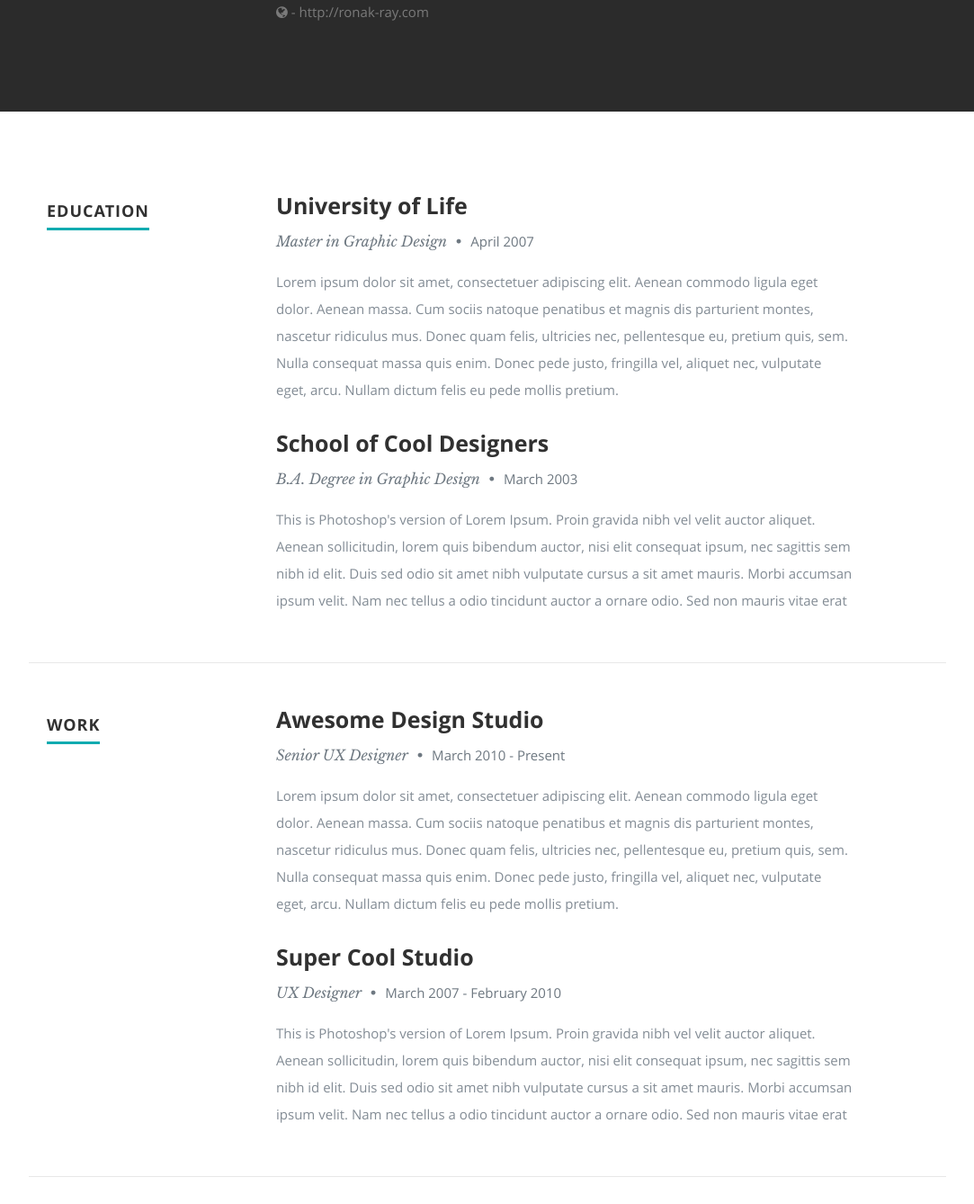
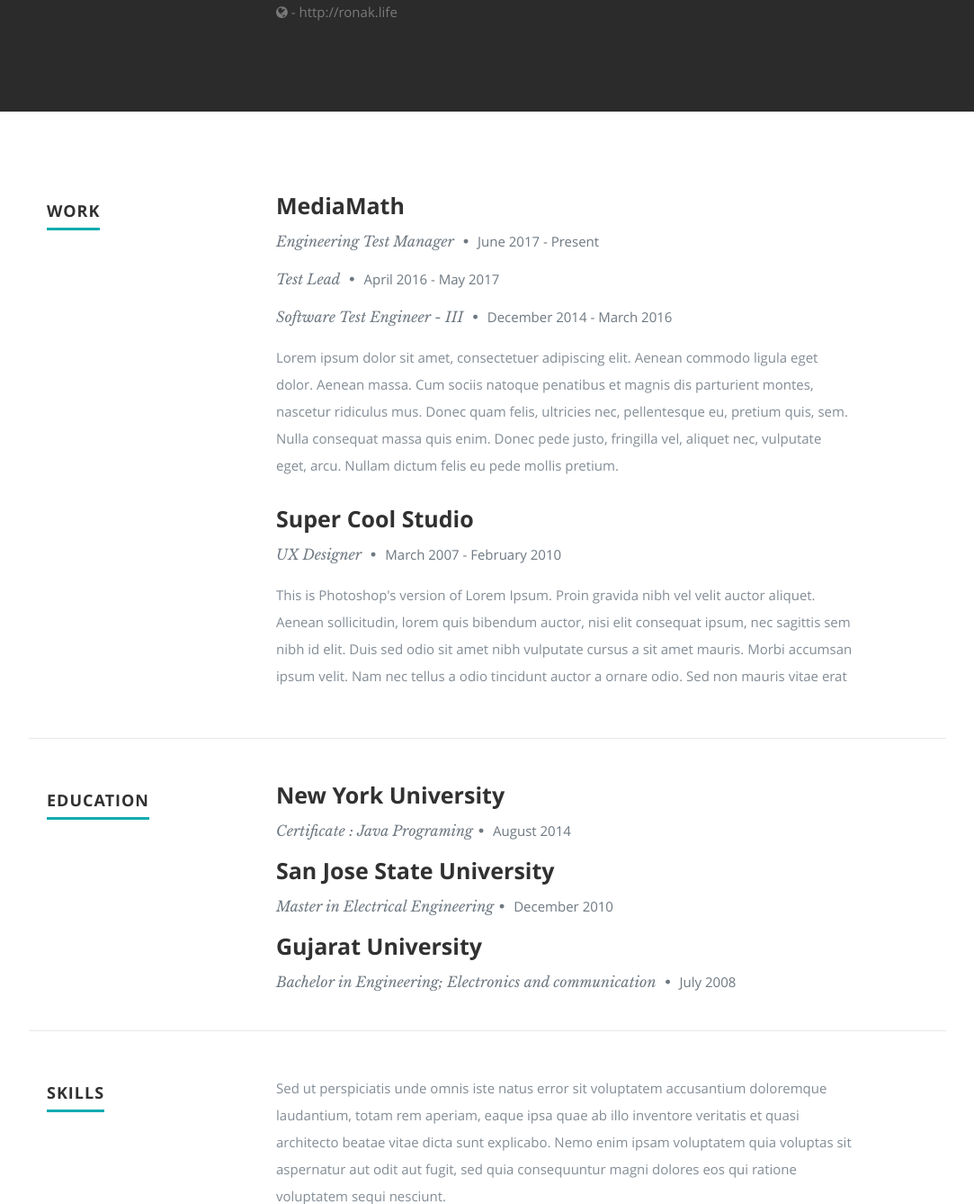
Before and after one commit to rronakk/portfolio, a plain HTML site: page index.html in a window 1280 px wide. Shown: the part 1462-2800 px from the top of the page at 90% size, without its empty margins (98-1181 px from the left). Drawn offline with nearby package versions, Linux system fonts and the light colour scheme.

Commit message:
updating resume and minor tweaks to education

```diff
--- a/index.html
+++ b/index.html
@@ -7,7 +7,7 @@
    <!--- Basic Page Needs
    ================================================== -->
    <meta charset="utf-8">
-	<title>Ceevee - Free Responsive HTML5/CSS3 Template</title>
+	<title>Ronak Ray - Passionate Hands-on Software Test Manager</title>
 	<meta name="description" content="">
 	<meta name="author" content="">
 
@@ -56,7 +56,7 @@
 
       <div class="row banner">
          <div class="banner-text">
-            <h1 class="responsive-headline">I'm Ronak Ray.</h1>
+            <h1 class="responsive-headline">Ronak Ray.</h1>
             <h3>I served as <span>Test Engineering Manager</span>, <span>Automation Engineer</span> and <span>Software Test Engineer</span> passionate about software quality and processes.
             Let's <a class="smoothscroll" href="#about">start scrolling</a>
             and learn more <a class="smoothscroll" href="#about">about me</a>.</h3>
@@ -113,7 +113,7 @@
 						   <span><i class="fa fa-inbox" aria-hidden="true"></i>
 - knockronak@gmail.com</span><br>
                      <span><i class="fa fa-globe" aria-hidden="true"></i>
-- http://ronak-ray.com</span>
+- http://ronak.life</span>
 					   </p>
 
                </div>
@@ -137,57 +137,6 @@
    ================================================== -->
    <section id="resume">
 
-      <!-- Education
-      ----------------------------------------------- -->
-      <div class="row education">
-
-         <div class="three columns header-col">
-            <h1><span>Education</span></h1>
-         </div>
-
-         <div class="nine columns main-col">
-
-            <div class="row item">
-
-               <div class="twelve columns">
-
-                  <h3>University of Life</h3>
-                  <p class="info">Master in Graphic Design <span>&bull;</span> <em class="date">April 2007</em></p>
-
-                  <p>
-                  Lorem ipsum dolor sit amet, consectetuer adipiscing elit. Aenean commodo ligula eget dolor. Aenean massa.
-                  Cum sociis natoque penatibus et magnis dis parturient montes, nascetur ridiculus mus. Donec quam felis,
-                  ultricies nec, pellentesque eu, pretium quis, sem. Nulla consequat massa quis enim.
-                  Donec pede justo, fringilla vel, aliquet nec, vulputate eget, arcu. Nullam dictum felis eu pede mollis pretium.
-                  </p>
-
-               </div>
-
-            </div> <!-- item end -->
-
-            <div class="row item">
-
-               <div class="twelve columns">
-
-                  <h3>School of Cool Designers</h3>
-                  <p class="info">B.A. Degree in Graphic Design <span>&bull;</span> <em class="date">March 2003</em></p>
-
-                  <p>
-                  This is Photoshop's version  of Lorem Ipsum. Proin gravida nibh vel velit auctor aliquet.
-                  Aenean sollicitudin, lorem quis bibendum auctor, nisi elit consequat ipsum, nec sagittis sem
-                  nibh id elit. Duis sed odio sit amet nibh vulputate cursus a sit amet mauris. Morbi accumsan
-                  ipsum velit. Nam nec tellus a odio tincidunt auctor a ornare odio. Sed non  mauris vitae erat
-                  </p>
-
-               </div>
-
-            </div> <!-- item end -->
-
-         </div> <!-- main-col end -->
-
-      </div> <!-- End Education -->
-
-
       <!-- Work
       ----------------------------------------------- -->
       <div class="row work">
@@ -202,8 +151,11 @@
 
                   <div class="twelve columns">
 
-                  <h3>Awesome Design Studio</h3>
-                  <p class="info">Senior UX Designer <span>&bull;</span> <em class="date">March 2010 - Present</em></p>
+                     <h3>MediaMath</h3>
+                     <p class="info">Engineering Test Manager <span>&bull;</span> <em class="date">June 2017 - Present</em></p>
+                     <p class="info">Test Lead <span>&bull;</span> <em class="date">April 2016 - May 2017</em></p>
+                     <p class="info">Software Test Engineer - III <span>&bull;</span> <em class="date">December 2014 - March 2016</em></p>
+
 
                      <p>
                      Lorem ipsum dolor sit amet, consectetuer adipiscing elit. Aenean commodo ligula eget dolor. Aenean massa.
@@ -238,6 +190,48 @@
 
          </div> <!-- End Work -->
 
+      <!-- Education
+      ----------------------------------------------- -->
+      <div class="row education">
+
+         <div class="three columns header-col">
+            <h1><span>Education</span></h1>
+         </div>
+
+         <div class="nine columns main-col">
+            <div class="row item">
+
+                    <div class="twelve columns">
+
+                        <h3>New York University</h3>
+                        <p class="info">Certificate : Java Programing<span>&bull;</span> <em class="date">August 2014</em></p>
+                    </div>
+
+            </div> <!-- item end -->
+
+            <div class="row item">
+
+               <div class="twelve columns">
+
+                  <h3>San Jose State University</h3>
+                  <p class="info">Master in Electrical Engineering<span>&bull;</span> <em class="date">December 2010</em></p>
+               </div>
+
+            </div> <!-- item end -->
+
+            <div class="row item">
+
+               <div class="twelve columns">
+
+                  <h3>Gujarat University</h3>
+                  <p class="info">Bachelor in Engineering; Electronics and communication <span>&bull;</span> <em class="date">July 2008</em></p>
+               </div>
+
+            </div> <!-- item end -->
+
+         </div> <!-- main-col end -->
+
+      </div> <!-- End Education -->
 
       <!-- Skills
       ----------------------------------------------- -->
```
Also changed, not shown: 1 other file. Lines whose indentation alone changed are shown as unchanged.
